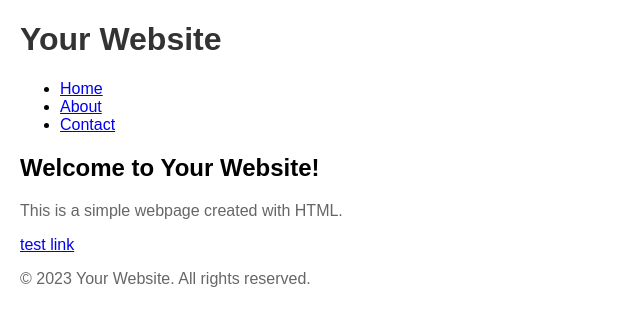
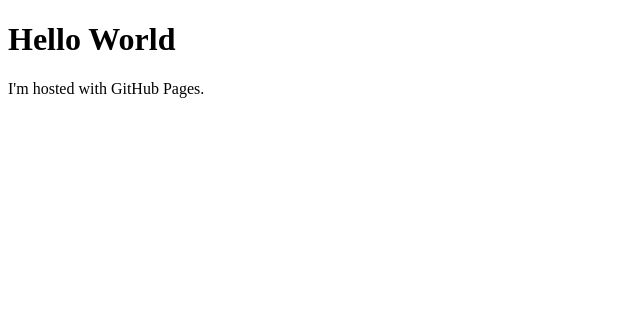
Before and after one commit to Gunt3rWiz76/test_site, a plain HTML site: page index.html in a window 1280 px wide. Shown: the whole page, without its empty margins (0-640 px from the left). Drawn offline with Linux system fonts and the light colour scheme.

Commit message:
Update index.html

```diff
--- a/index.html
+++ b/index.html
@@ -1,45 +1,7 @@
 <!DOCTYPE html>
-<html lang="en">
-<head>
-    <meta charset="UTF-8">
-    <meta name="viewport" content="width=device-width, initial-scale=1.0">
-    <title>Your Page Title</title>
-    <style>
-        /* Add your styles here */
-        body {
-            font-family: Arial, sans-serif;
-            margin: 20px;
-        }
-        h1 {
-            color: #333;
-        }
-        p {
-            color: #666;
-        }
-    </style>
-</head>
+<html>
 <body>
-
-    <header>
-        <h1>Your Website</h1>
-        <nav>
-            <ul>
-                <li><a href="#">Home</a></li>
-                <li><a href="#">About</a></li>
-                <li><a href="#">Contact</a></li>
-            </ul>
-        </nav>
-    </header>
-
-    <section>
-        <h2>Welcome to Your Website!</h2>
-        <p>This is a simple webpage created with HTML.</p>
-<a class="agent-link" href="n">test link</a>
-    </section>
-
-    <footer>
-        <p>&copy; 2023 Your Website. All rights reserved.</p>
-    </footer>
-
+<h1>Hello World</h1>
+<p>I'm hosted with GitHub Pages.</p>
 </body>
 </html>
```
